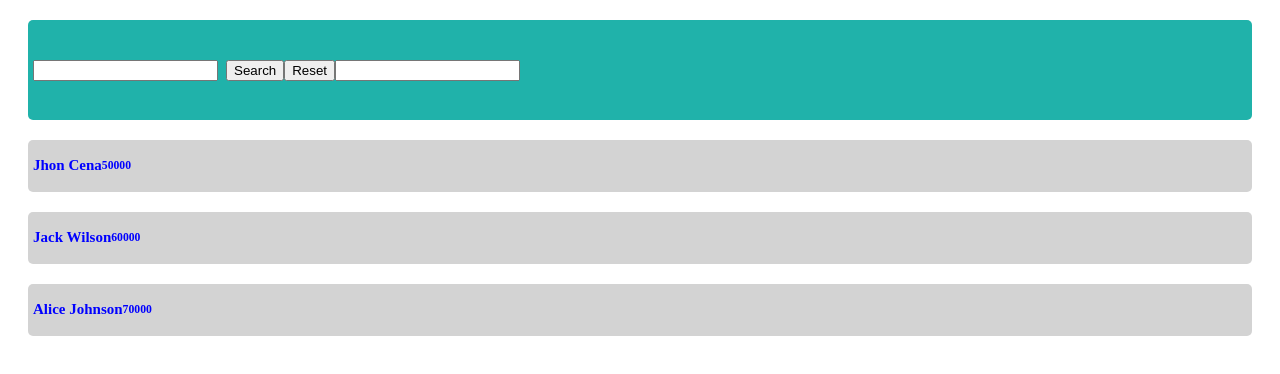
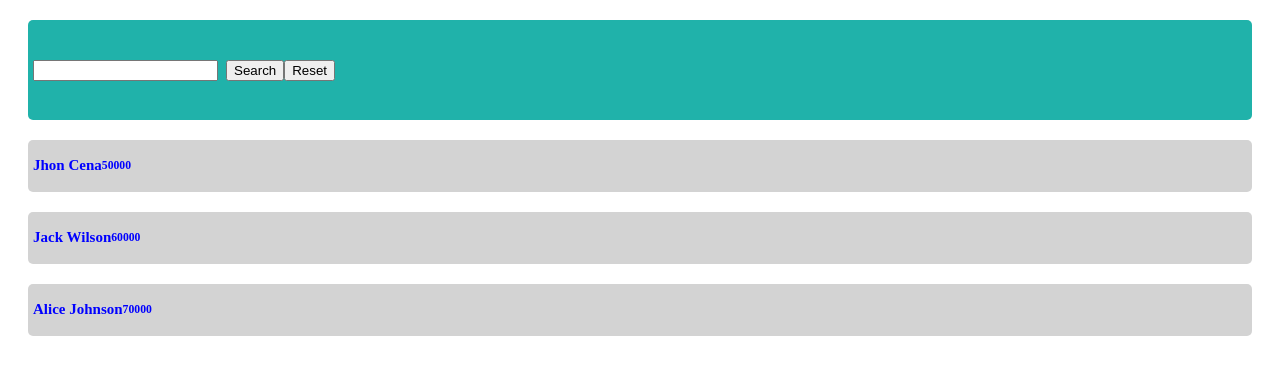
Before and after one commit to SuwanthaDarshana/render-test, a React (Vite) app: page / in a window 1280 px wide. Shown: the top 374 px of the page. Built offline with nearby package versions, Linux system fonts and the light colour scheme.

Commit message:
update react event

```diff
--- a/src/components/SearchForm.jsx
+++ b/src/components/SearchForm.jsx
@@ -31,7 +31,6 @@ function SearchForm() {
         <input type="search" onChange={manageChangeEvent} /> &nbsp;
         <button type="submit" onClick={manageClickEvent}>Search</button>
         <button type="reset" onClick={manageResetEvent}>Reset</button>
-        <input type="search" value={clearInput} onChange={manageChangeEvent} />
       </form>
     </div>
   );
```
